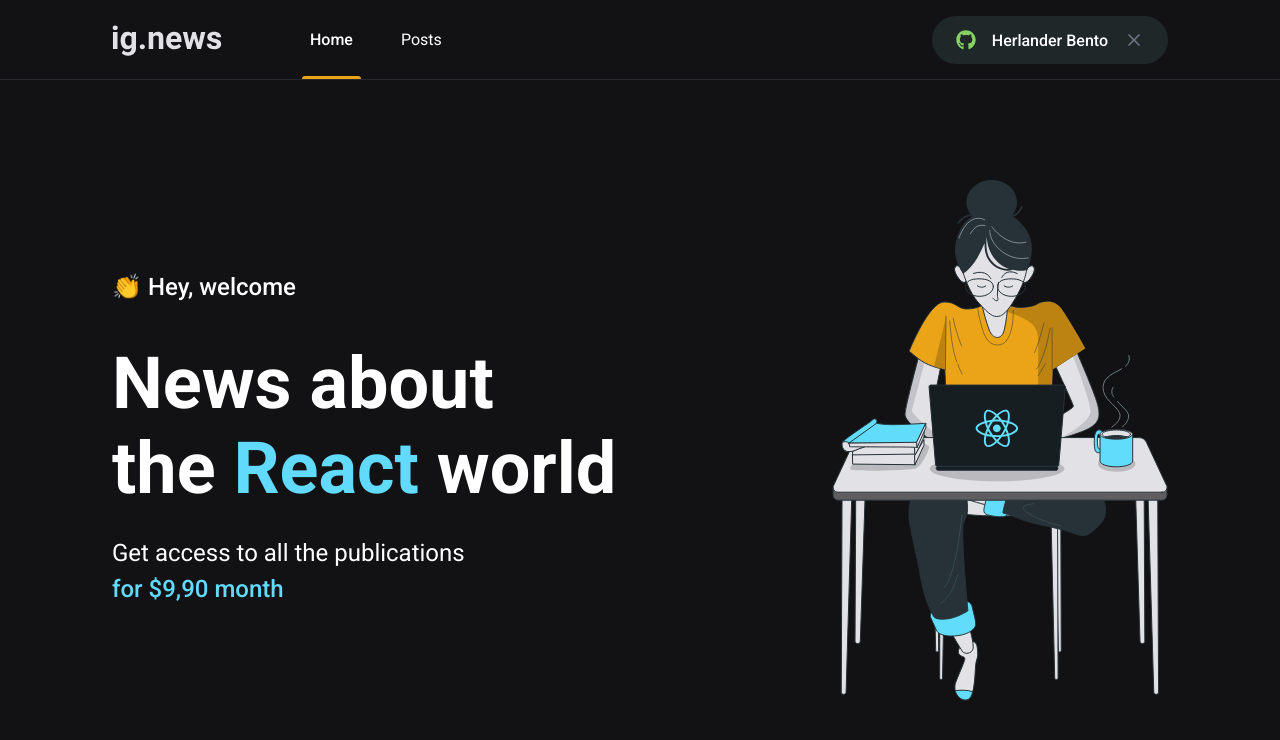
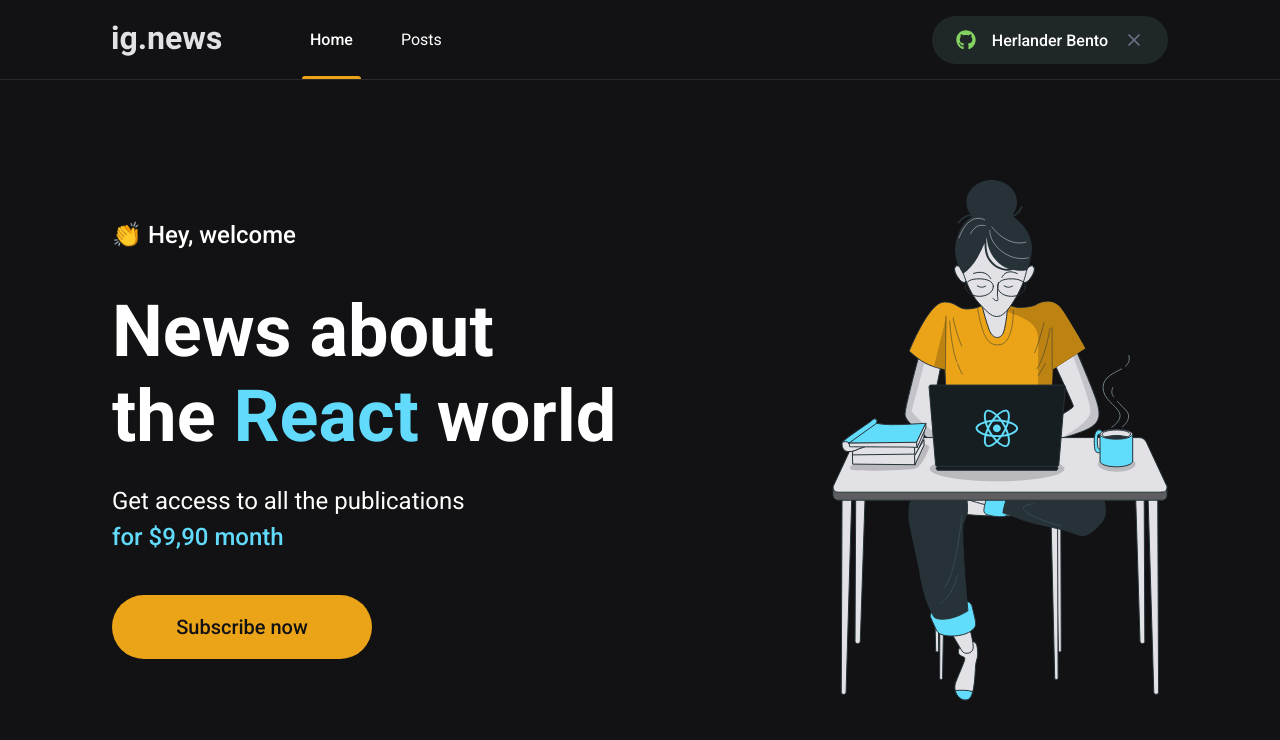
Before and after one commit to herlanderbento/ignews, a Next.js app: page / in a window 1280 px wide. Shown: the top 740 px of the page. Built offline with nearby package versions, Linux system fonts and the light colour scheme.

Commit message:
create component subscribe button

```diff
--- /dev/null
+++ b/src/components/SubscribeButton/index.tsx
@@ -0,0 +1,9 @@
+import styles from "./styles.module.scss";
+
+export function SubscribeButton() {
+  return (
+    <button type="button" className={styles.subscribeButton}>
+      Subscribe now
+    </button>
+  );
+}
--- /dev/null
+++ b/src/components/SubscribeButton/styles.module.scss
@@ -0,0 +1,20 @@
+.subscribeButton {
+  width: 260px;
+  height: 4rem;
+  border: 0;
+  border-radius: 2rem;
+  background: var(--yellow-500);
+  color: var(--gray-900);
+  font-size: 1.25rem;
+  font-weight: 500;
+
+  display: flex;
+  align-items: center;
+  justify-content: center;
+
+  transition: filter 0.2s;
+
+  &:hover {
+    filter: brightness(0.8);
+  }
+}
--- a/src/pages/home.module.scss
+++ b/src/pages/home.module.scss
@@ -37,4 +37,8 @@
       font-weight: 500;
     }
   }
+
+  button {
+    margin-top: 2.5rem;
+  }
 }
--- a/src/pages/index.tsx
+++ b/src/pages/index.tsx
@@ -1,4 +1,5 @@
 import Head from "next/head";
+import { SubscribeButton } from "../components/SubscribeButton";
 
 import styles from "./home.module.scss";
 
@@ -18,6 +19,7 @@ export default function Home() {
             Get access to all the publications <br />
             <span>for $9,90 month</span>
           </p>
+          <SubscribeButton />
         </section>
         <img src="/images/avatar.svg" alt="girl programming" />
       </main>
```
